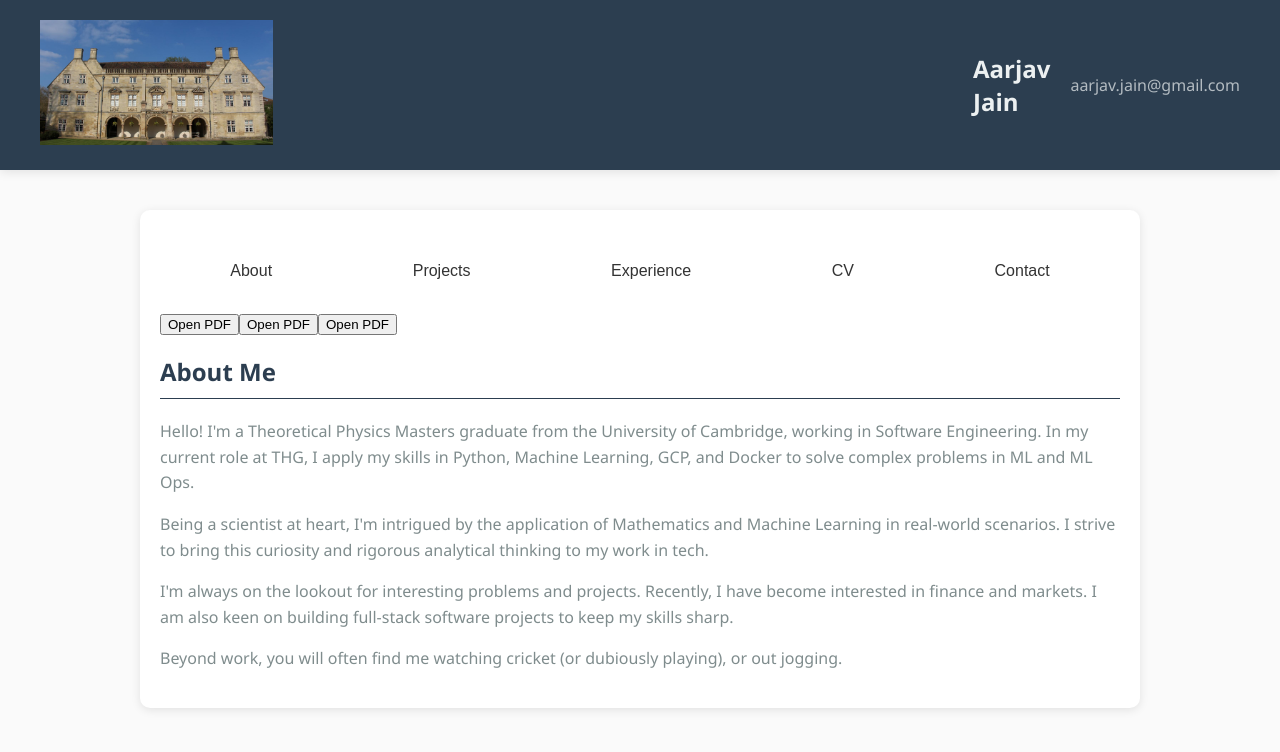
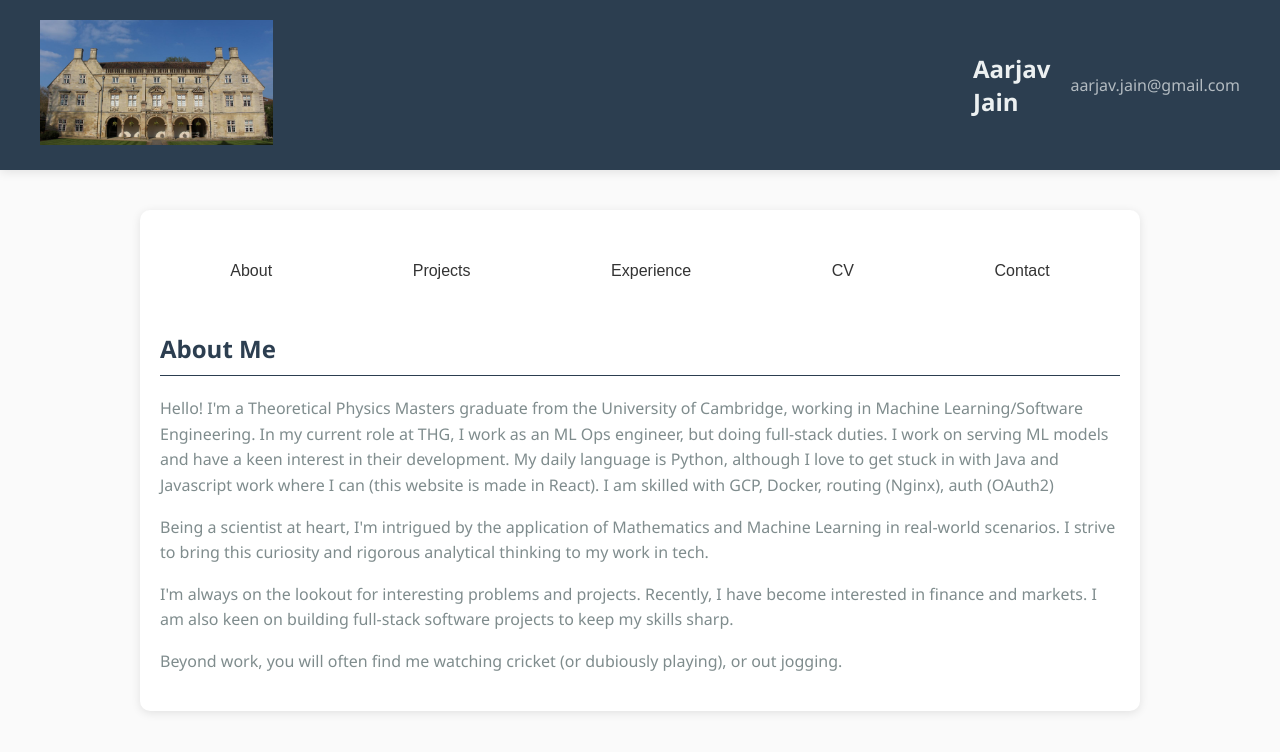
Before and after one commit to aarjav123cam/AarjavWebsite, a React (Create React App) app: page / in a window 1280 px wide. Shown: the top 752 px of the page. Built offline with nearby package versions, Linux system fonts and the light colour scheme.

Commit message:
updated cv and description

```diff
--- a/src/components/About.js
+++ b/src/components/About.js
@@ -4,7 +4,7 @@ function About() {
   return (
     <div>
       <h2>About Me</h2>
-      <p>Hello! I'm a Theoretical Physics Masters graduate from the University of Cambridge, working in Software Engineering. In my current role at THG, I apply my skills in Python, Machine Learning, GCP, and Docker to solve complex problems in ML and ML Ops.</p>
+      <p>Hello! I'm a Theoretical Physics Masters graduate from the University of Cambridge, working in Machine Learning/Software Engineering. In my current role at THG, I work as an ML Ops engineer, but doing full-stack duties. I work on serving ML models and have a keen interest in their development. My daily language is Python, although I love to get stuck in with Java and Javascript work where I can (this website is made in React). I am skilled with GCP, Docker, routing (Nginx), auth (OAuth2)</p>
       <p>Being a scientist at heart, I'm intrigued by the application of Mathematics and Machine Learning in real-world scenarios. I strive to bring this curiosity and rigorous analytical thinking to my work in tech. </p>
       <p>I'm always on the lookout for interesting problems and projects. Recently, I have become interested in finance and markets. I am also keen on building full-stack software projects to keep my skills sharp.</p>
       <p>Beyond work, you will often find me watching cricket (or dubiously playing), or out jogging.</p>
--- a/src/components/MainContent.js
+++ b/src/components/MainContent.js
@@ -4,9 +4,9 @@ import Projects from './Projects';
 import Experience from './Experience';
 import Contact from './Contact';
 import CV from './CV';
-import sparta from './sparta.pdf';
-import helot_exploit from './helot_exploit.pdf'
-import helot_perioikoi from './helot_perioikoi.pdf'
+// import sparta from './sparta.pdf';
+// import helot_exploit from './helot_exploit.pdf'
+// import helot_perioikoi from './helot_perioikoi.pdf'
 
 function MainContent() {
   const [section, setSection] = useState('about');
@@ -40,7 +40,7 @@ function MainContent() {
 
 
       </nav>
-      <a href={sparta} target="_blank" rel="noopener noreferrer">
+      {/* <a href={sparta} target="_blank" rel="noopener noreferrer">
         <button>Open PDF</button>
       </a>
       <a href={helot_exploit} target="_blank" rel="noopener noreferrer">
@@ -48,7 +48,7 @@ function MainContent() {
       </a>
       <a href={helot_perioikoi} target="_blank" rel="noopener noreferrer">
         <button>Open PDF</button>
-      </a>
+      </a> */}
       {renderSection()}
     </main>
   );
```
Also changed, not shown: 1 other file (tests, documents, lock files or other folders).
